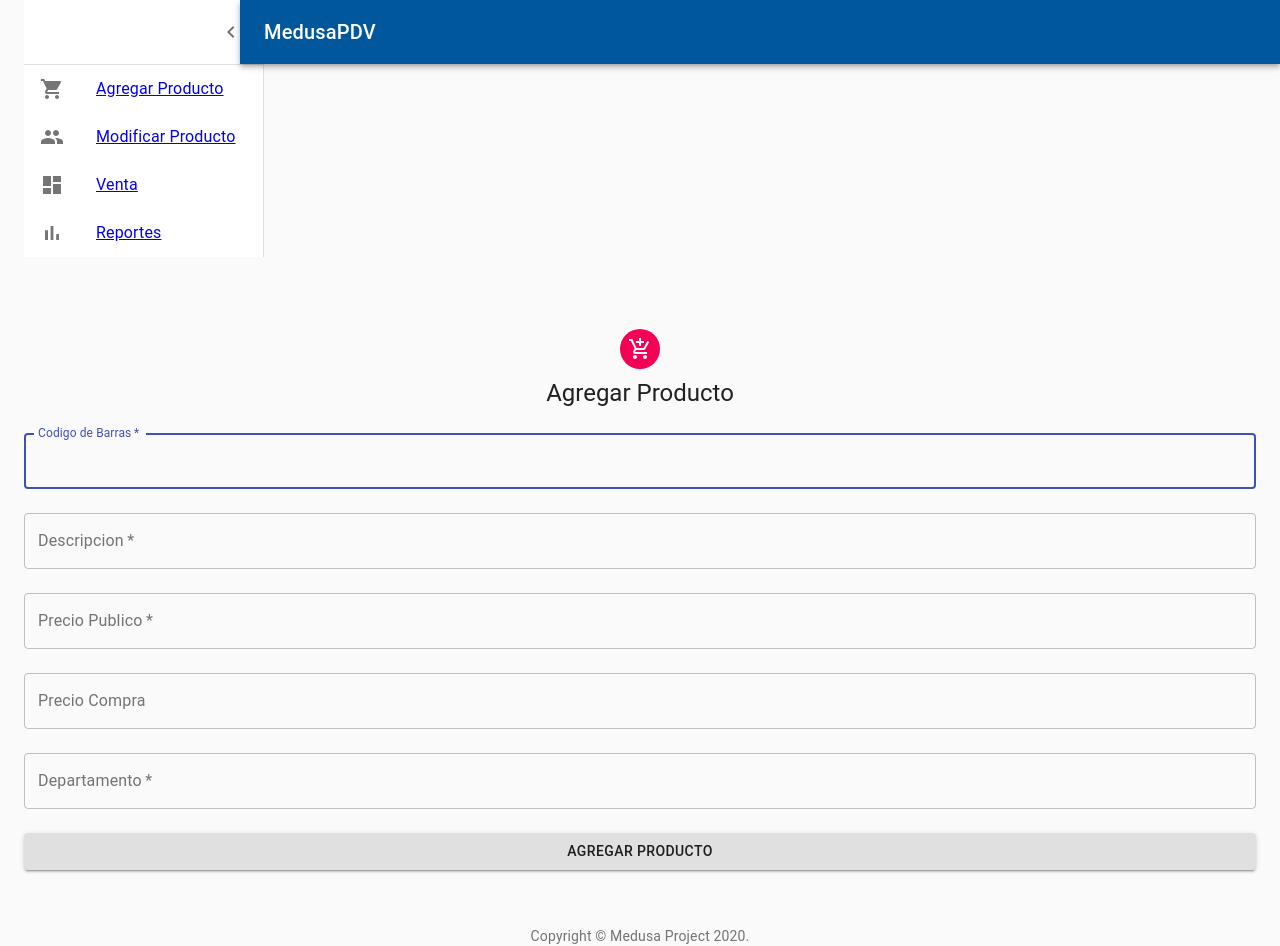
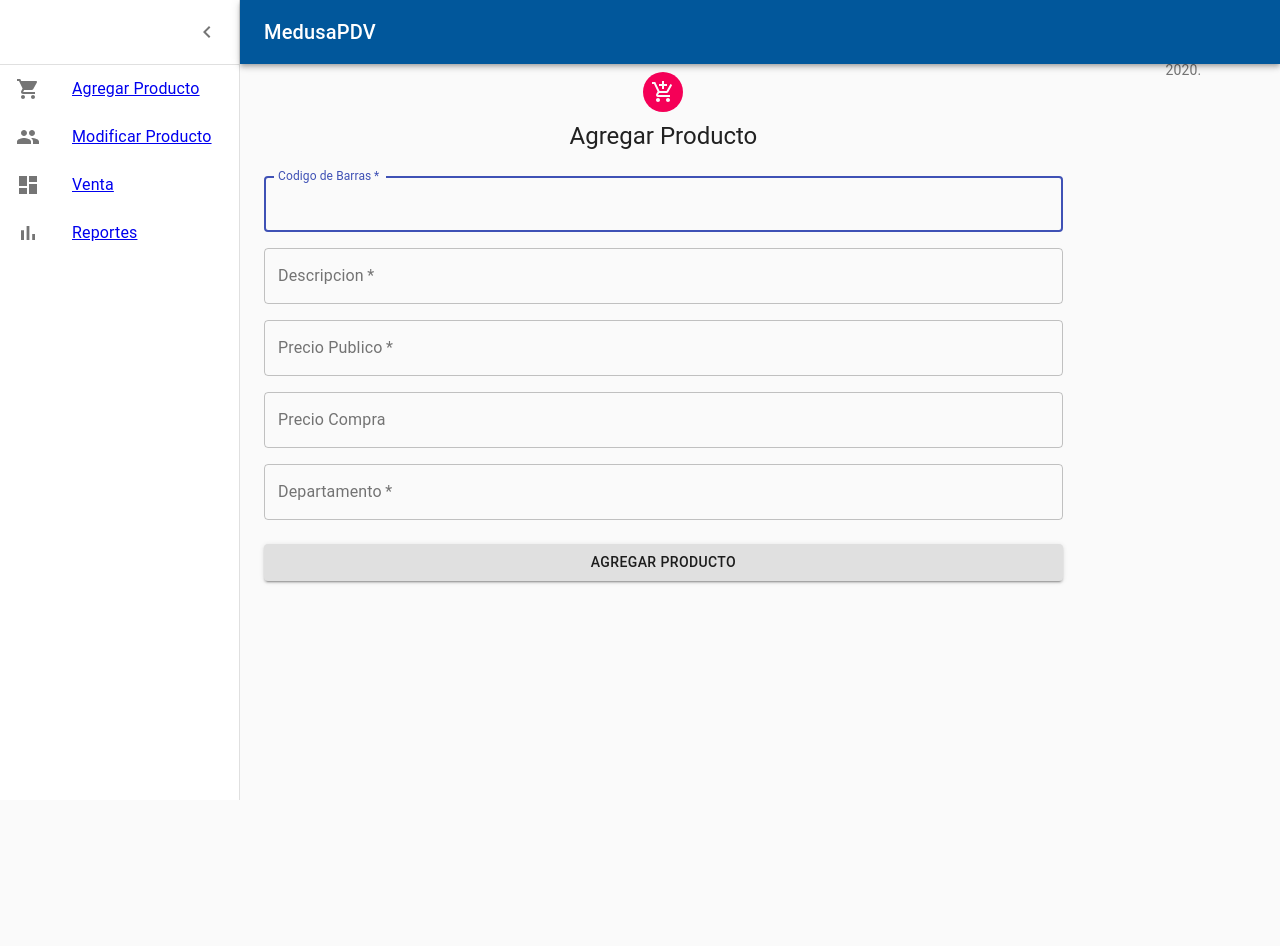
Before and after one commit to mkfuentes/medusa, a React (Create React App) app: page /add in a window 1280 px wide. After the commit the page ends 800 px from the top, so only its background shows below. Built offline with nearby package versions, Linux system fonts and the light colour scheme; the HTML template or start-up script is replaced by a standard one.

Commit message:
Orden menu

```diff
--- a/src/views/Add.jsx
+++ b/src/views/Add.jsx
@@ -1,4 +1,5 @@
 import React from "react";
+import clsx from "clsx";
 import Avatar from "@material-ui/core/Avatar";
 import Button from "@material-ui/core/Button";
 import CssBaseline from "@material-ui/core/CssBaseline";
@@ -26,6 +27,20 @@ function Copyright() {
 }
 
 const useStyles = makeStyles(theme => ({
+  root: {
+    display: "flex"
+  },
+  appBarSpacer: theme.mixins.toolbar,
+  content: {
+    flexGrow: 1,
+    height: "100vh",
+    overflow: "auto"
+  },
+  containerbox: {
+    display: "flex",
+    flexDirection: "column",
+    alignItems: "center"
+  },
   paper: {
     marginTop: theme.spacing(8),
     display: "flex",
@@ -34,7 +49,10 @@ const useStyles = makeStyles(theme => ({
   },
   avatar: {
     margin: theme.spacing(1),
-    backgroundColor: theme.palette.secondary.main
+    backgroundColor: theme.palette.secondary.main,
+    display: "flex",
+    flexDirection: "column",
+    alignItems: "center"
   },
   form: {
     width: "100%", // Fix IE 11 issue.
@@ -47,12 +65,23 @@ const useStyles = makeStyles(theme => ({
 
 export default function Add() {
   const classes = useStyles();
+  const [open, setOpen] = React.useState(true);
+  const handleDrawerOpen = () => {
+    setOpen(true);
+  };
+  const handleDrawerClose = () => {
+    setOpen(false);
+  };
+  const fixedHeightPaper = clsx(classes.paper, classes.fixedHeight);
+
 
   return (
-    <Container component="main" maxWidth="xl">
+    <div className={classes.root}>
       <Dashboard />
       <CssBaseline />
-      <div className={classes.paper}>
+      <main className={classes.content}>
+        <div className={classes.appBarSpacer} />
+        <Container maxWidth="md" className={classes.containerbox}>
           <Avatar className={classes.avatar}>
             <AddShoppingCartOutlinedIcon />
           </Avatar>
@@ -60,8 +89,8 @@ export default function Add() {
             Agregar Producto
           </Typography>
           <form className={classes.form} noValidate>
-          <Grid container spacing={3}>
-            <Grid item xs={12} sm={12}>
+            <Grid container spacing={2}>
+              <Grid item xs={12} md={12}>
                 <TextField
                   autoComplete="false"
                   name="fCodigo de Barras"
@@ -73,7 +102,7 @@ export default function Add() {
                   autoFocus
                 />
               </Grid>
-            <Grid item xs={12} sm={12}>
+              <Grid item xs={12} md={12}>
                 <TextField
                   variant="outlined"
                   required
@@ -84,7 +113,7 @@ export default function Add() {
                   autoComplete="Description"
                 />
               </Grid>
-            <Grid item xs={12}>
+              <Grid item xs={12} md={12}>
                 <TextField
                   variant="outlined"
                   required
@@ -95,7 +124,7 @@ export default function Add() {
                   type="number"
                 />
               </Grid>
-            <Grid item xs={12}>
+              <Grid item xs={12} md={12}>
                 <TextField
                   variant="outlined"
                   fullWidth
@@ -105,7 +134,7 @@ export default function Add() {
                   id="priceStore"
                 />
               </Grid>
-            <Grid item xs={12} sm={12}>
+              <Grid item xs={12} md={12}>
                 <TextField
                   variant="outlined"
                   required
@@ -117,6 +146,7 @@ export default function Add() {
                 />
               </Grid>
             </Grid>
+            <Grid item xs={12} md={12}>
               <Button
                 type="submit"
                 fullWidth
@@ -126,11 +156,13 @@ export default function Add() {
               >
                 Agregar Producto
               </Button>
+            </Grid>
           </form>
-      </div>
+        </Container>
+      </main>
       <Box mt={5}>
         <Copyright />
       </Box>
-    </Container>
+    </div>
   );
 }
--- a/src/views/Edit.jsx
+++ b/src/views/Edit.jsx
@@ -1,4 +1,5 @@
 import React from "react";
+import clsx from "clsx";
 import Avatar from "@material-ui/core/Avatar";
 import Button from "@material-ui/core/Button";
 import CssBaseline from "@material-ui/core/CssBaseline";
@@ -25,6 +26,20 @@ function Copyright() {
 }
 
 const useStyles = makeStyles(theme => ({
+  root: {
+    display: "flex"
+  },
+  appBarSpacer: theme.mixins.toolbar,
+  content: {
+    flexGrow: 1,
+    height: "100vh",
+    overflow: "auto"
+  },
+  containerbox: {
+    display: "flex",
+    flexDirection: "column",
+    alignItems: "center"
+  },
   paper: {
     marginTop: theme.spacing(8),
     display: "flex",
@@ -46,12 +61,23 @@ const useStyles = makeStyles(theme => ({
 
 export default function Edit() {
   const classes = useStyles();
+  const [open, setOpen] = React.useState(true);
+  const handleDrawerOpen = () => {
+    setOpen(true);
+  };
+  const handleDrawerClose = () => {
+    setOpen(false);
+  };
+  const fixedHeightPaper = clsx(classes.paper, classes.fixedHeight);
+
 
   return (
-    <Container component="main" maxWidth="xs">
-
+     <div className={classes.root}>
+      <Dashboard />
       <CssBaseline />
-      <div className={classes.paper}>
+      <main className={classes.content}>
+        <div className={classes.appBarSpacer} />
+        <Container maxWidth="md" className={classes.containerbox}>
         <Avatar className={classes.avatar}>
           <EditOutlinedIcon />
         </Avatar>
@@ -125,10 +151,11 @@ export default function Edit() {
             Modificar Producto
           </Button>
         </form>
-      </div>
+        </Container>
+        </main>
       <Box mt={5}>
         <Copyright />
       </Box>
-    </Container>
+    </div>
   );
 }
--- a/src/views/Sell.jsx
+++ b/src/views/Sell.jsx
@@ -78,7 +78,7 @@ export default function Sell() {
   return (
     <div className={classes.root}>
       <Dashboard />
-      <CssBaseline />>
+      <CssBaseline />
       <main className={classes.content}>
         <div className={classes.appBarSpacer} />
         <Container maxWidth="lg" className={classes.container}>
```
Lines whose indentation alone changed are shown as unchanged.
